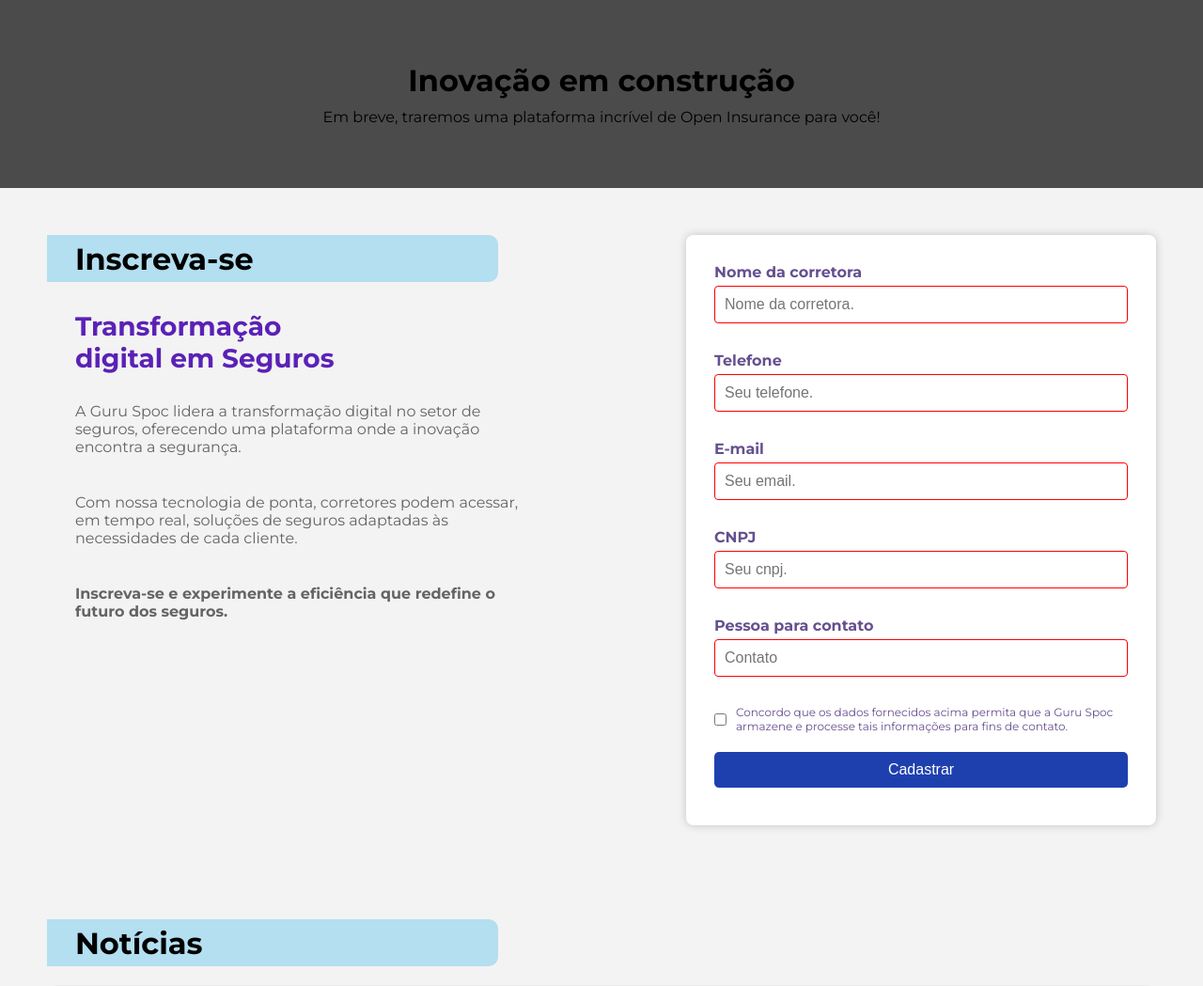
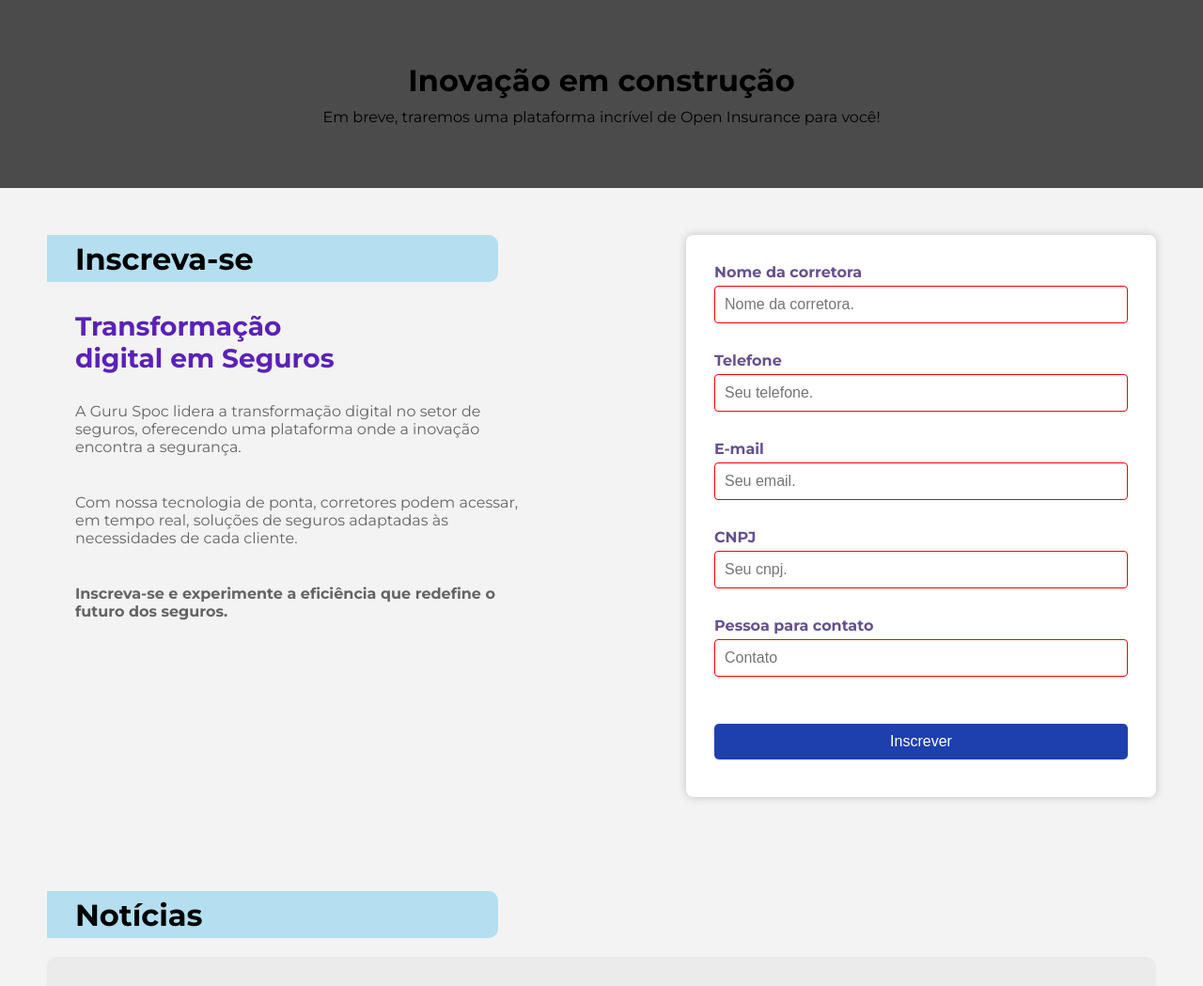
Before and after one commit to MarceloGalliDev/django-html-spa, a Django app: page / in a window 1280 px wide. Shown: the top 1049 px of the page at 94% size. Run offline with Django 5.2, Linux system fonts and the light colour scheme; some libraries are stand-ins or nearby versions.

Commit message:
update
update

```diff
--- a/core_apps/home/admin.py
+++ b/core_apps/home/admin.py
@@ -4,5 +4,5 @@
 
 @admin.register(Corretora)
 class CorretoraAdmin(admin.ModelAdmin):
-    list_display = ['nome_corretora', 'telefone', 'email', 'cnpj', 'pessoa_contato', 'concordo']
+    list_display = ['nome_corretora', 'telefone', 'email', 'cnpj', 'pessoa_contato']
     search_fields = ['nome_corretora', 'email']
--- a/core_apps/home/forms.py
+++ b/core_apps/home/forms.py
@@ -37,14 +37,10 @@
         label='CNPJ',
         help_text='Digite um CNPJ válido.',
     )
-    pessoa_contato = forms.CharField(
-        label='Contato',
-        help_text='Digite seu nome.'
-    )
 
     class Meta:
         model = Corretora
-        fields = ['nome_corretora', 'telefone', 'email', 'cnpj', 'pessoa_contato', 'concordo']
+        fields = ['nome_corretora', 'telefone', 'email', 'cnpj', 'pessoa_contato']
 
     error_messages = {
         "duplicate_email": "Um formulário com este e-mail já foi enviado.",
@@ -65,9 +61,3 @@
         if Corretora.objects.filter(cnpj=cnpj).exists():
             raise forms.ValidationError(self.error_messages["duplicate_cnpj"])
         return cnpj
-
-    def clean_concordo(self):
-        concordo = self.cleaned_data.get("concordo")
-        if not concordo:
-            raise forms.ValidationError(self.error_messages["concordo_error"])
-        return concordo
--- a/core_apps/home/models.py
+++ b/core_apps/home/models.py
@@ -9,7 +9,6 @@
     email = models.EmailField(verbose_name=_("Email"), unique=True, db_index=True, null=False, blank=False)
     cnpj = models.CharField(max_length=19, blank=True, null=True, verbose_name=_("CNPJ"), unique=True)
     pessoa_contato = models.CharField(max_length=100, blank=False, null=False, verbose_name=_('Contato'))
-    concordo = models.BooleanField(blank=False, null=False, verbose_name=_('Concordo'))
 
     def __str__(self):
         return self.nome_corretora
--- a/core_apps/home/templates/home/form.html
+++ b/core_apps/home/templates/home/form.html
@@ -40,13 +40,8 @@
                 {{ form.pessoa_contato }}
                 <div class="error-message" id="error-pessoa_contato"></div>
             </div>
-            <div class="form-group-checkbox checkbox">
-                {{ form.concordo }}
-                <label for="{{ form.concordo.id_for_label }}">Concordo que os dados fornecidos acima permita que a Guru Spoc armazene e processe tais informações para fins de contato.</label>
-            </div>
-            <div class="error-message" id="error-concordo"></div>
             <div class="form-group">
-                <button type="submit" class="btn-submit">Cadastrar</button>
+                <button type="submit" class="btn-submit">Inscrever</button>
             </div>
         </form>
     </div>
@@ -68,18 +63,8 @@
             keepStatic: true
         });
 
-
         $("#cadastro-form").on("submit", function(event) {
             event.preventDefault();
-            if (!$("#id_concordo").is(":checked")) {
-                Swal.fire({
-                    icon: 'warning',
-                    title: 'Aviso',
-                    padding: "3em",
-                    text: 'Você deve concordar com os termos para se cadastrar.',
-                });
-                return;
-            }
 
             var formData = $(this).serialize();
 
```
Also changed, not shown: core_apps/home/migrations/0005_alter_corretora_concordo.py (added), core_apps/home/migrations/0006_remove_corretora_concordo.py (added), 1 other file. Lines whose indentation alone changed are shown as unchanged.
